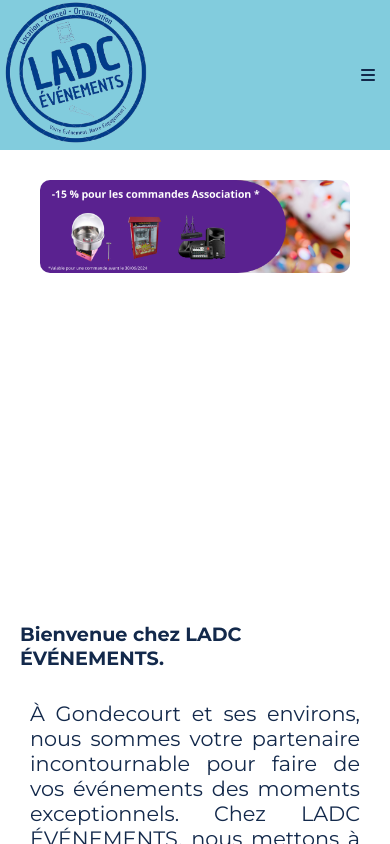
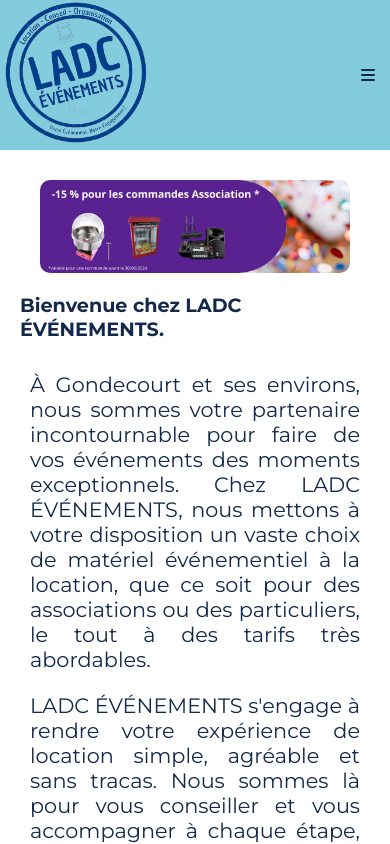
Before and after one commit to MathildeCalon/LADC-evenements, a React (Vite) app: page / in a window 390 px wide. Shown: the top 844 px of the page. Built offline with nearby package versions, Linux system fonts and the light colour scheme.

Commit message:
responsive for banner div OK with aspect-ratio

```diff
--- a/src/components/Banner.module.scss
+++ b/src/components/Banner.module.scss
@@ -1,9 +1,9 @@
 .banderole {
     position: relative;
     width: 100%;
-    height: 50vh;
+    aspect-ratio: 2000/600;
     overflow: hidden;
-}
+};
 
 .banderole img {
     width: 100%;
@@ -12,4 +12,4 @@
     top: 0;
     left: 0;
     border-radius: 10px;
-}
+};
```
Also changed, not shown: 2 other files (tests, documents, lock files or other folders).
